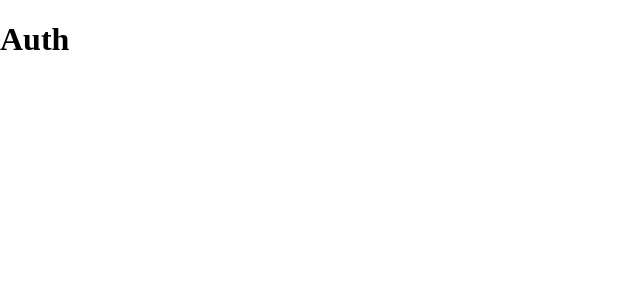
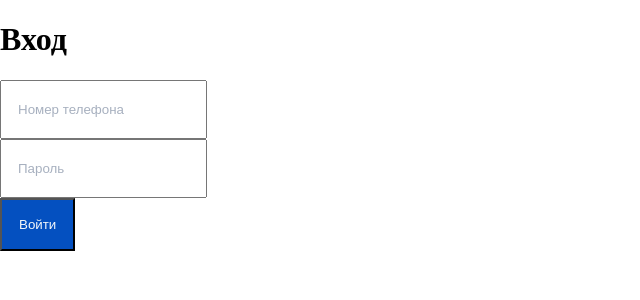
Before and after one commit to Kataiii/VRBookingSystemFrontAdmin, a React (Create React App) app: page /login in a window 1280 px wide. Shown: the top 300 px of the page, without its empty margins (0-640 px from the left). Built offline with nearby package versions, Linux system fonts and the light colour scheme.

Commit message:
add form for login

```diff
--- a/src/routing/layouts/Auth.tsx
+++ b/src/routing/layouts/Auth.tsx
@@ -1,7 +1,9 @@
+import FormLogin from "../../widgets/FormLogin";
+
 const Auth: React.FC = () => {
     return(
         <div>
-            <h1>Auth</h1>
+            <FormLogin/>
         </div>
     )
 }
--- a/src/routing/layouts/Root.tsx
+++ b/src/routing/layouts/Root.tsx
@@ -1,10 +1,4 @@
 import AuthGuard from "../guards/AuthGuard";
-import { observer } from "mobx-react-lite";
-import { useContext, useEffect, useState } from "react";
-import { Navigate } from "react-router-dom";
-import { Context } from "../..";
-import LoadingPage from "../../pages/LoadingPage";
-import RoleGuard from "../guards/RoleGuard";
 
 const Root: React.FC = () => {
     return(
--- /dev/null
+++ b/src/shared/hooks/useInput.ts
@@ -0,0 +1,5 @@
+export const useInput = () => {
+
+}
+
+export default useInput;
--- /dev/null
+++ b/src/widgets/FormLogin.tsx
@@ -0,0 +1,15 @@
+import PrimaryButton from "../shared/buttons/PrimaryButton";
+import Input from "../shared/inputs/Input";
+
+const FormLogin: React.FC = () => {
+    return (
+        <div>
+            <h1>Вход</h1>
+            <Input placeholder={"Номер телефона"} type={"phone"}/>
+            <Input placeholder={"Пароль"} type={"password"}/>
+            <PrimaryButton content={"Войти"} onClick={() => console.log('Ура')}/>
+        </div>
+    )
+}
+
+export default FormLogin;
```
Also changed, not shown: src/pages/ErrorPage.tsx (added, +8 -0 lines), src/store/Auth.ts (added, +23 -0 lines), src/shared/buttons/styles/PrimaryButton.module.css (renamed from src/shared/buttons/PrimaryButton.module.css).
